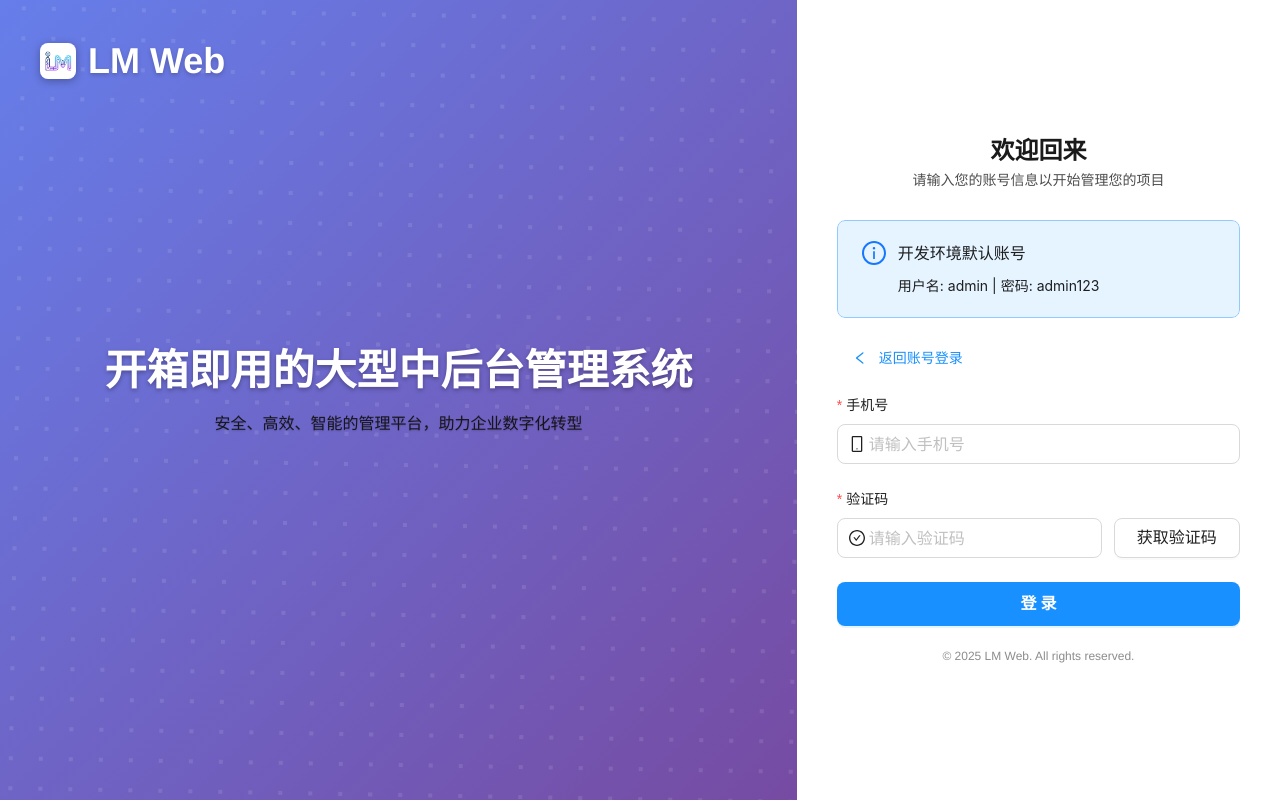
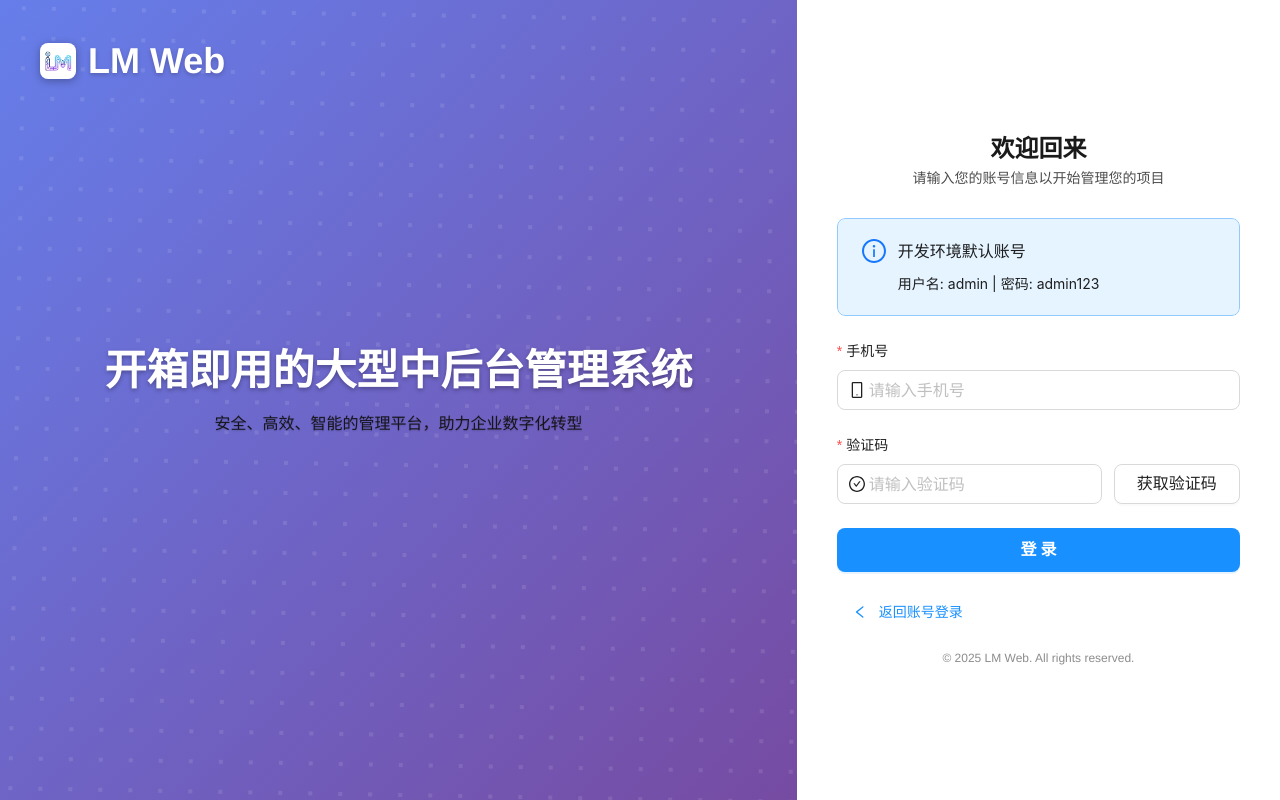
Before and after one commit to lm356536/lm-web, a Vue app in the folder apps/lm-antd-admin/: page /auth/login in a window 1280 px wide. Both pictures are taken after a click on the button "手机号登录". Built offline with nearby package versions, Linux system fonts and the light colour scheme.

Commit message:
refactogr:更新返回账号逻辑

```diff
--- a/apps/lm-antd-admin/src/views/Login.vue
+++ b/apps/lm-antd-admin/src/views/Login.vue
@@ -93,13 +93,6 @@
 
     <!-- 手机号登录表单 -->
     <div v-if="activeLoginTab === 'phone'" class="phone-login-container">
-      <!-- 返回按钮 -->
-      <div class="back-button">
-        <a-button type="text" @click="backToAccountLogin" class="back-btn">
-          <LeftOutlined /> 返回账号登录
-        </a-button>
-      </div>
-
       <a-form
         ref="phoneFormRef"
         :model="phoneLoginForm"
@@ -161,6 +154,13 @@
           </a-button>
         </a-form-item>
 
+        <!-- 返回按钮 - 移到登录按钮下方 -->
+        <div class="back-button">
+          <a-button type="text" @click="backToAccountLogin" class="back-btn">
+            <LeftOutlined /> 返回账号登录
+          </a-button>
+        </div>
+
         <div v-if="loginError" class="login-error">
           {{ loginError }}
         </div>
@@ -169,13 +169,6 @@
 
     <!-- 扫码登录 -->
     <div v-if="activeLoginTab === 'qrcode'" class="qrcode-login-container">
-      <!-- 返回按钮 -->
-      <div class="back-button">
-        <a-button type="text" @click="backToAccountLogin" class="back-btn">
-          <LeftOutlined /> 返回账号登录
-        </a-button>
-      </div>
-
       <div class="qrcode-login">
         <div class="qrcode-container">
           <div class="qrcode-placeholder">
@@ -188,6 +181,13 @@
           </div>
           <a-button type="default" size="large" block class="refresh-qrcode" @click="refreshQrcode">
             刷新二维码
+          </a-button>
+        </div>
+
+        <!-- 返回按钮 - 移到二维码下方 -->
+        <div class="back-button" style="margin-top: 16px">
+          <a-button type="text" @click="backToAccountLogin" class="back-btn">
+            <LeftOutlined /> 返回账号登录
           </a-button>
         </div>
       </div>
```
